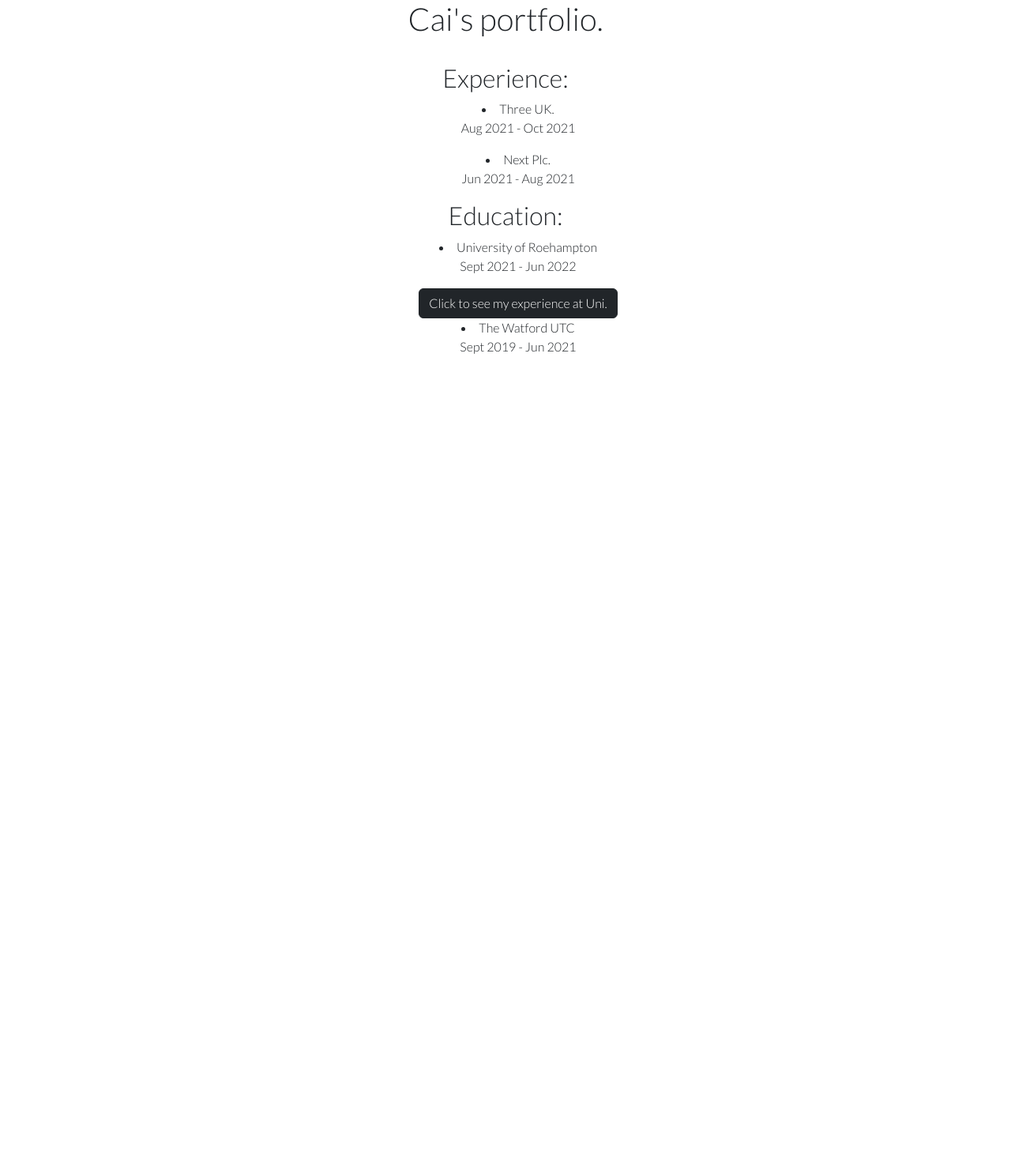
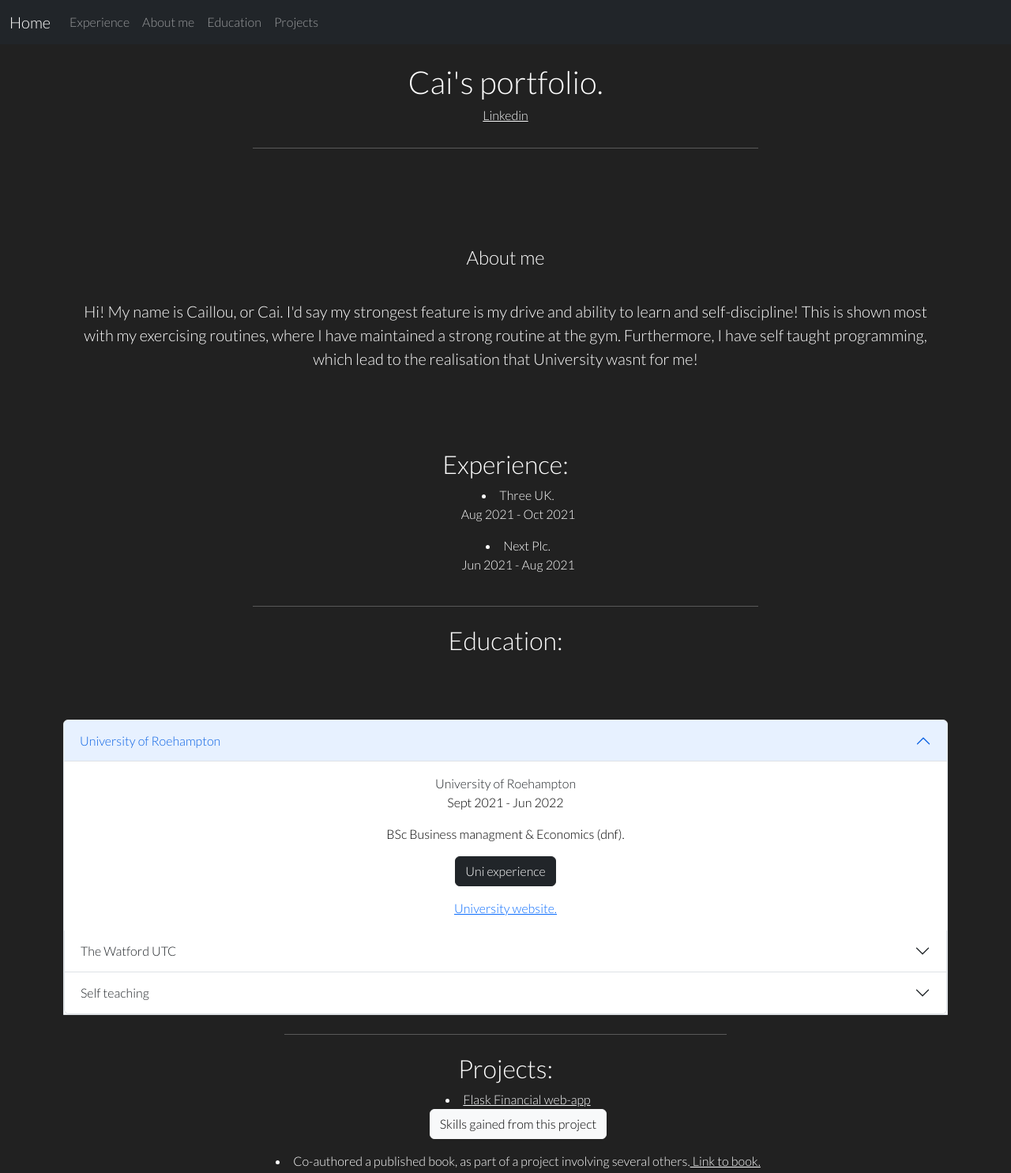
Before and after one commit to Jaardy/MultiverseFork-Cai, a website: page public/index.html in a window 1280 px wide. Shown: the whole page at 79% size. Before the commit the page ends 800 px from the top, so only its background shows below. Drawn offline with nearby package versions, Linux system fonts and the light colour scheme.

Commit message:
updates. Dark mode, styling, bootstrap + content

```diff
--- a/public/index.html
+++ b/public/index.html
@@ -15,12 +15,14 @@
   <style>
     body{
       font-family: 'Lato', sans-serif;
+      background-color: #212121;
     }
     #main{
       text-align: center;
     }
     li{
       text-align: center;
+      color: white;
     }
     ul {
       text-align: center;
@@ -30,15 +32,76 @@
       width: 1000;
       height: auto;
     }
+
+    #aboutme{
+
+      margin: 100px;
+      font-size: 20px;
+    }
+    hr{
+      width: 50%;
+      text-align: center;
+      margin: auto;
+      color: white;
+    }
+    #edu{
+      margin: 80px;
+    }
+    p{
+      color: white;
+    }
+    h1{
+      color: white;
+    }
+    h2{
+      color: white;
+    }
   </style>
 
 </head>
 <body>
+  <nav class="navbar navbar-expand-lg navbar-dark bg-dark">
+      <div class="container-fluid">
+        <a class="navbar-brand" href="index.html">Home</a>
+        <button class="navbar-toggler" type="button" data-bs-toggle="collapse" data-bs-target="#navbarNav" aria-controls="navbarNav" aria-expanded="false" aria-label="Toggle navigation">
+          <span class="navbar-toggler-icon"></span>
+        </button>
+        <div class="collapse navbar-collapse" id="navbarNav">
+          <ul class="navbar-nav">
+            <li class="nav-item">
+              <a class="nav-link" href="#experience">Experience</a>
+            </li>
+            <li class="nav-item">
+              <a class="nav-link" href="#aboutme">About me</a>
+            </li>
+            <li class="nav-item">
+              <a class="nav-link" href='#education'>Education</a>
+            </li>
+            <li class="nav-item">
+              <a class="nav-link" href='#projects'>Projects</a>
+            </li>
+          </ul>
+        </div>
+      </div>
 
+  </nav>
+
+  <br>
   <div id="main">
 
     <b><h1 id="name"></h1></b>
+    <h6> <a href="https://www.linkedin.com/in/caillou/" class="link-light"> Linkedin</a></h6>
+
     <br>
+    <hr>
+    <br>
+
+    <div id="aboutme">
+      <h4 style="color: white;"> About me</h4>
+      <br>
+      <p>Hi! My name is Caillou, or Cai. I'd say my strongest feature is my drive and ability to learn and self-discipline! This is shown most with my exercising routines, where I have maintained a strong routine at the gym. Furthermore, I have self taught programming, which lead to the realisation that University wasnt for me!</p>
+    </div>
+
 
     <h2> Experience:</h2>
     <ul>
@@ -47,17 +110,85 @@
       <li> Next Plc. <p> Jun 2021 - Aug 2021 </p></li>
     </ul>
 
-    <h2> Education: </h2>
+    <br>
+    <hr>
+    <br>
+
+    <h2 id="education"> Education: </h2>
+    <div class="accordion" id="edu">
+      <div class="accordion-item">
+        <h2 class="accordion-header" id="headingOne">
+          <button class="accordion-button" type="button" data-bs-toggle="collapse" data-bs-target="#collapseOne" aria-expanded="true" aria-controls="collapseOne">
+            University of Roehampton
+          </button>
+        </h2>
+        <div id="collapseOne" class="accordion-collapse collapse show" aria-labelledby="headingOne" data-bs-parent="#accordionExample">
+          <div class="accordion-body">
+            University of Roehampton <p style="color: black;"> Sept 2021 - Jun 2022 </p> <p style="color: black;">BSc Business managment & Economics (dnf).</p> <p><button type="button" class="btn btn-dark" data-bs-toggle="popover" title="Uni experience" data-bs-content="In all honesty, university was great fun! But it wasn't for me.. hence why I was only there for a year!">Uni experience</button></p>
+            <a href="https://www.roehampton.ac.uk/"> University website.</a>
+          </div>
+      </div>
+      <div class="accordion-item">
+        <h2 class="accordion-header" id="headingTwo">
+          <button class="accordion-button collapsed" type="button" data-bs-toggle="collapse" data-bs-target="#collapseTwo" aria-expanded="false" aria-controls="collapseTwo">
+            The Watford UTC
+          </button>
+        </h2>
+        <div id="collapseTwo" class="accordion-collapse collapse" aria-labelledby="headingTwo" data-bs-parent="#accordionExample">
+          <div class="accordion-body">
+            The Watford UTC <p  style="color: black;"> Sept 2019 - Jun 2021 </p> <p style="color: black;"> Studied both IT (Grade Distinction Distinction) and business (grade merit).</p>
+            <a href="https://www.watfordutc.org/"> Watford UTC website.</a>
+
+          </div>
+        </div>
+      </div>
+      <div class="accordion-item">
+        <h2 class="accordion-header" id="headingThree">
+          <button class="accordion-button collapsed" type="button" data-bs-toggle="collapse" data-bs-target="#collapseThree" aria-expanded="false" aria-controls="collapseThree">
+            Self teaching
+          </button>
+        </h2>
+        <div id="collapseThree" class="accordion-collapse collapse" aria-labelledby="headingThree" data-bs-parent="#accordionExample">
+          <div class="accordion-body">
+           My most important form of education has been self-teaching. I have self taught programming with the following languages/frameworks:
+           <ul style="color: black;">
+            <li style="color: black;"><b>Python.</b></li>
+            <li style="color: black;"><b>Flask framework</b> (python).</li>
+            <li style="color: black;">Web languages (<b>HTML, CSS & JS </b>).</li>
+            <li style="color: black;"><b>C#</b> with the Unity game Engine (3d game development).</li>
+            <li style="color: black;">Small amounts of <b>Ruby</b> (completed a Ruby course).</li>
+           </ul>
+          </div>
+        </div>
+      </div>
+    </div>
+
+  <br>
+  <hr>
+  <br>
+
+  <h2> Projects: </h2>
+  <div id="projects">
     <ul>
-      <li> University of Roehampton <p> Sept 2021 - Jun 2022</p></li>
-      <!-- A bit of bootstrap :D-->
-      <button type="button" class="btn btn-dark" data-bs-toggle="popover" title="Uni experience" data-bs-content="In all honesty, university was great fun! But it wasn't for me.. hence why I was only there for a year!">Click to see my experience at Uni.</button>
+      <li> <a href="https://caihidden.pythonanywhere.com/home" class="link-light">Flask Financial web-app</a> <p><button type="button" class="btn btn-light" data-bs-toggle="popover" title="Skills gained from this project" data-bs-content="Flask, networking, routing, APIs, Restful APIs, time-management, research and financial literacy.">Skills gained from this project</button></p> </li>
+      <li>Co-authored a published book, as part of a project involving several others.<a href='https://www.amazon.co.uk/Feud-Fire-T-M-Cooks/dp/1985053764' class="link-light"> Link to book. </a></li>
+
+    </ul>
 
 
 
-      <li> The Watford UTC <p> Sept 2019 - Jun 2021 </p></li>
-    </ul>
   </div>
+
+
+
+
+
+
+
+
+
+
+</div>
 
 
   <!-- Bootstrap carosel-->
```
Also changed, not shown: public/images/flaskss.PNG (added).
